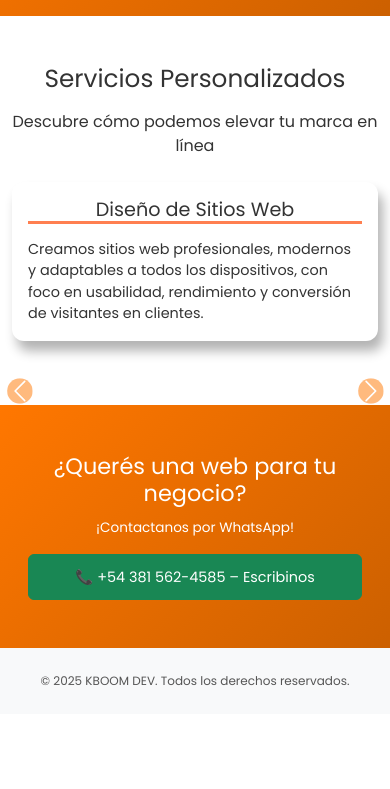
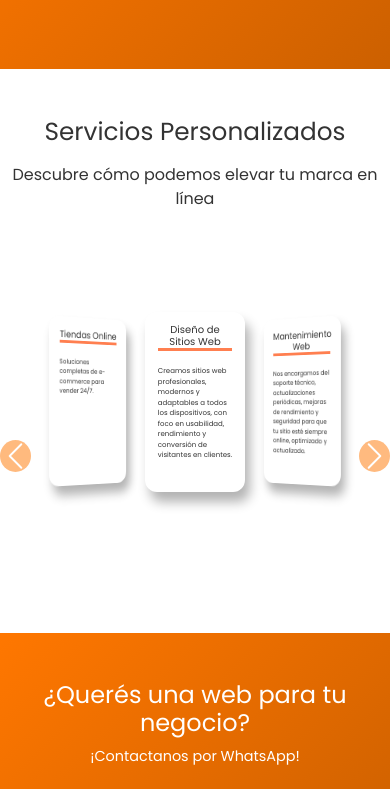
Before and after one commit to rubendevlop/web-ventas, a website: page index copy.html in a window 390 px wide. Shown: the part 239-1028 px from the top of the page. Before the commit the page ends 953 px from the top, so only its background shows below. Drawn offline with nearby package versions, Linux system fonts and the light colour scheme.

Commit message:
prueba responsive de animacion con carrusel

```diff
--- a/css/styles copy.css
+++ b/css/styles copy.css
@@ -328,112 +328,63 @@ footer {
 /* === RESPONSIVE PARA CELULARES (600px o menos) === */
 @media (max-width: 600px) {
 
-  body {
-    margin-top: 60px;
-    width: 100%;
-    overflow-x: hidden;
+
+  .card-3d, .card-3d.active{
+    width: 150px;
+    height: 185px;
+    text-align: center;
   }
-
-  /* Navbar */
-  .navbar-brand img {
-    height: 45px;
+  .card-body h4 p{
+    text-align: center !important;
+    width: 150px !important;
+    margin: 0 !important;
+    padding: 0 !important;
   }
-  .navbar {
-    height: 55px;
+  .card-title h4{
+    border-bottom: 2px solid coral;
+    width: 150px !important;
+    font-size: 10px !important;
+    text-align: center !important;
+     }
+     h4{
+      font-size: 12px;
+     }
+  .card-text{
+    font-size: 10px;
   }
-
-  /* Hero */
-  .hero {
-    padding: 2rem 1rem;
-  }
-
-  .hero h1 {
-    font-size: 1.6rem;
-    margin-bottom: 0.8rem;
-  }
-
-  .hero p {
-    font-size: 0.85rem;
-    margin-bottom: 1rem;
-  }
-
-  /* Carrusel 3D simplificado */
-  .carrusel-3d {
-    flex-direction: column;
-    gap: 1rem;
-    min-height: auto;
-    perspective: none;
-  }
-
-  .card-3d,
-  .card-3d.active {
-    position: relative !important;
-    transform: none !important;
-    width: 100%;
-    height: auto;
-    padding: 1rem;
-    opacity: 1 !important;
-    margin: 0 auto 1rem auto;
-  }
-
-  .card-3d.left,
-  .card-3d.right,
-  .card-3d.prev-out,
-  .card-3d.next-out,
-  .carousel-control-prev,
-  .carousel-control-next {
-    display: none !important;
-  }
-  .carousel-control-prev,
-.carousel-control-next {
-  display: flex !important;
-  top: auto;
-  bottom: -50px;
-  width: 10%;
-  transform: scale(0.8);
 }
 
-.carousel-control-prev-icon,
-.carousel-control-next-icon {
-  padding: 8px;
+@media (max-width: 400px){
+  body{
+    width: 100%;
+  }
+ .card-3d, .card-3d.active{
+  width: 100px;
+  height: 180px;
+ }
+ card-body h4 p{
+  text-align: center !important;
+  width: 100px !important;
+  height: 180px;
+  margin: 0 !important;
+  padding: 0 !important;
 }
 
+.card-title h4{
+  border-bottom: 2px solid coral;
+  width: 100px !important;
+  font-size: 10px !important;
+  text-align: center !important;
+   }
+   h4{
+    font-size: 10px;
+   }
 
-  .card-title {
-    font-size: 1.2rem;
-  }
+ .card-text{
+  font-size: 7px;
+}
+}
 
-  .card-text {
-    font-size: 0.9rem;
-  }
-
-  /* Sección Contacto */
-  #contacto {
-    padding: 2rem 1rem;
-  }
-
-  #contacto h2 {
-    font-size: 1.4rem;
-    margin-bottom: 0.7rem;
-  }
-
-  #contacto p {
-    font-size: 0.85rem;
-    margin-bottom: 1rem;
-  }
-
-  #contacto .btn {
-    font-size: 0.9rem;
-    padding: 0.7rem;
-    width: 100%;
-  }
-
-  /* Footer */
-  footer {
-    padding: 0.8rem;
-    font-size: 0.75rem;
-  }
-}
 
 
 
```
